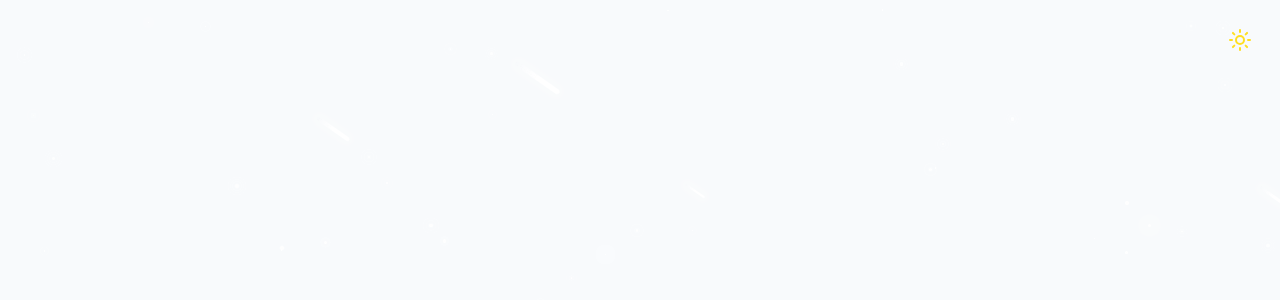
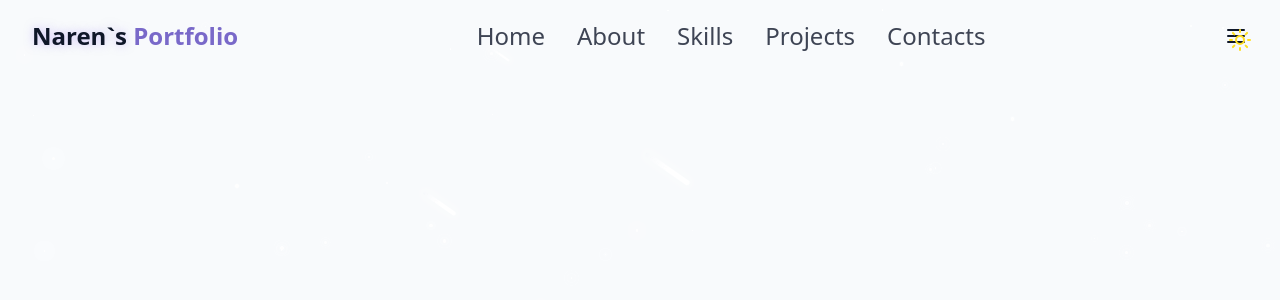
Before and after one commit to hypedkiddo/Personal-portfolio, a React (Vite) app: page / in a window 1280 px wide. Shown: the top 300 px of the page. Built offline with nearby package versions, Linux system fonts and the light colour scheme.

Commit message:
started Navbar work

```diff
--- /dev/null
+++ b/src/components/Navbar.jsx
@@ -0,0 +1,56 @@
+import React, { useState,useEffect } from 'react'
+import {cn} from "@/lib/utils.js"
+import { Menu } from 'lucide-react';
+const navItems=[
+  {name:"Home",href:"#hero"},
+  {name:"About",href:"#about"},
+  {name:"Skills",href:"#skills"},
+  {name:"Projects",href:"#projects"},
+  {name:"Contacts",href:"#contacts"},
+]
+
+function Navbar() {
+  const [isScrolled,setIsScrolled]=useState(false);
+  const [isMenuOpen,setisMenuOpen]=useState(false);
+  useEffect(()=>{
+    const handleScrolled=()=>{
+      setIsScrolled(window.screenY > 10);
+    };
+    window.addEventListener("scroll",handleScrolled);
+    return ()=> window.removeEventListener("scroll",handleScrolled)
+  },[])
+  return (
+    <nav className={cn("fixed w-full z-40 transition-all duration-300", isScrolled ? "py-3 bg-background/80 background-blur-md shadow-xs" : "py-5")}>
+      <div className='container flex items-center justify-between'>
+       <a className='text-xl font-bold text-primary flex items-center' href='#about'>
+          <span className=' text-2xl relative z-10'>
+            <span className='text-glow text-foreground'>Naren`s</span> Portfolio
+          </span>
+       </a>
+
+      {/* desktop nav */}
+
+      <div className='hidden md:flex space-x-8'>
+        {
+          navItems.map((item,key)=>(
+            <a key={key} href={item.href} className='text-2xl text-foreground/80 hover:text-primary transition-colors duration-300'>{item.name}</a>
+          ))
+        }
+      </div>
+      {/* mobile nav */}
+      <button>{isMenuOpen ? <X size={24}></X> : <Menu size={24}/>}</button>
+      <div className={cn('fixed inset-0 bg-background/95 backdrop-blur-md z-40 flex flex-col items-center justify-center transition-all duration-300 md:hidden ', isMenuOpen ? "opacity-100 pointer-events-auto" : "opacity-0 pointer-events-none")}>
+      <div className='flex flex-col  space-y-8 text-xl'>
+        {
+          navItems.map((item,key)=>(
+            <a key={key} href={item.href} className='text-2xl text-foreground/80 hover:text-primary transition-colors duration-300'>{item.name}</a>
+          ))
+        }
+      </div>
+      </div>
+      </div>
+    </nav>
+  )
+}
+
+export default Navbar
--- a/src/components/StarBackground.jsx
+++ b/src/components/StarBackground.jsx
@@ -5,7 +5,12 @@
     const [metors,setMetors]=useState([]);
     useEffect(()=>{
       generateStars()
-      generateMetors()
+      generateMetors();
+      const handleResize=()=>{
+        generateStars()
+      };
+      window.addEventListener('resize',handleResize);
+      return ()=>window.removeEventListener("resize",handleResize);
     },[]);
     const generateStars=()=>{
       const numberOfStars=Math.floor(window.innerWidth*window.innerHeight/10000);
--- a/src/pages/Home.jsx
+++ b/src/pages/Home.jsx
@@ -1,6 +1,7 @@
 import React from 'react'
 import ThemeToggle from '../components/ThemeToggle'
 import StarBackground from '../components/StarBackground'
+import Navbar from '../components/Navbar'
 function Home() {
   return (
     <div className='min-h-screen bg-background text-foreground overflow-x-hidden'>
@@ -9,7 +10,7 @@
         {/* Background Effects */}
         <StarBackground/>
         {/* Navbar */}
-
+        <Navbar/>
         {/* Main Content */}
 
         {/* Footer        */}
```
